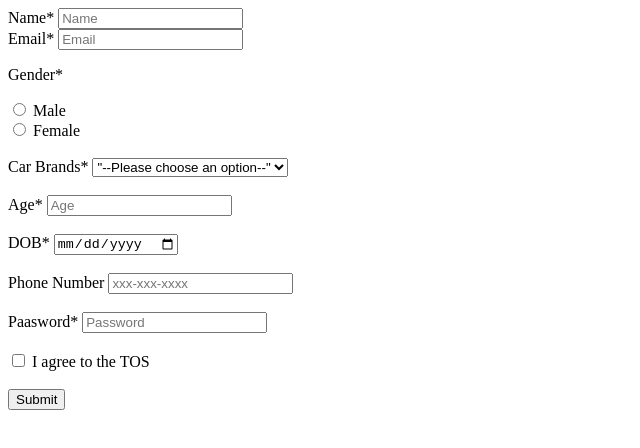
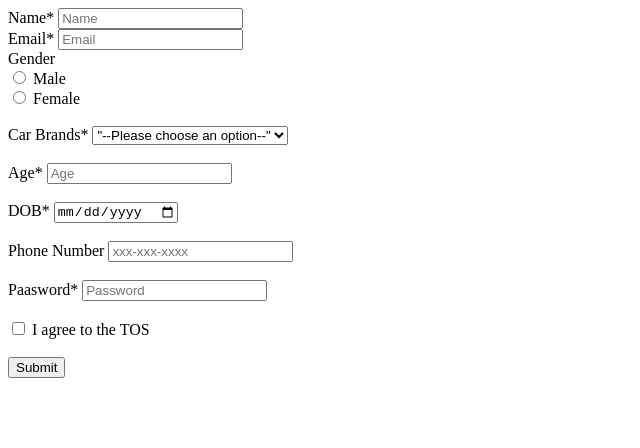
Before and after one commit to acciojob/signup-form-car-swetakothari16, a website: page main.html in a window 1280 px wide. Shown: the whole page, without its empty margins (0-640 px from the left). Drawn offline with Linux system fonts and the light colour scheme.

Commit message:
created a submission

```diff
--- a/main.html
+++ b/main.html
@@ -22,10 +22,10 @@
 			<input type = "text" id="email" placeholder="Email" required>
 		</div>
 		<div>
-			<p>Gender*</p>
-	       <input type="radio" id="gender_m" name="Gender" value="Gender">
+			<label for="gender">Gender</label> <br>
+	       <input type="radio" id="gender_m" name="gender" required>
            <label for="gender_m">Male</label><br>
-			<input type="radio" id="gender_f" name="Gender" value="Gender">
+			<input type="radio" id="gender_f" name="gender" required>
            <label for="gender_f">Female</label>
 		</div>
 		<div>
@@ -58,7 +58,7 @@
 
 		<div>
              <br>
-			<label for = "paasword"> Paasword* </label>
+			<label for = "password"> Paasword* </label>
 			<input type = "password" id="password" placeholder = "Password" required>
 		</div>
 
```
